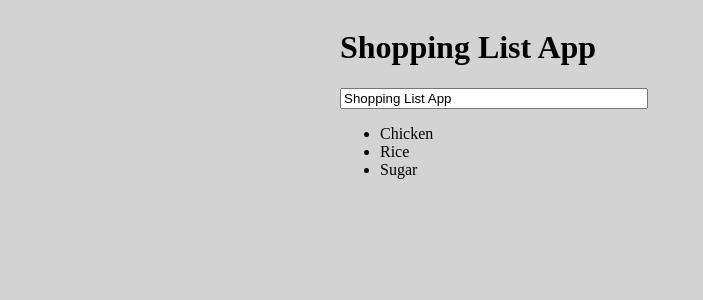
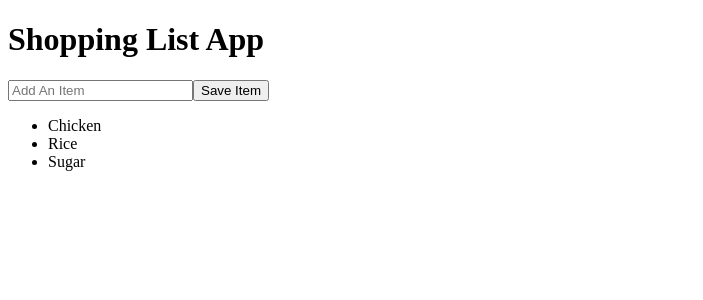
Before and after one commit to silvamha/Shopping-List-Solo-Project1, a Vue app: page / in a window 1280 px wide. Shown: the top 300 px of the page, without its empty margins (0-703 px from the left). Built offline with nearby package versions, Linux system fonts and the light colour scheme.

Commit message:
Add input field and button to add items to the shopping list

```diff
--- a/src/App.vue
+++ b/src/App.vue
@@ -1,6 +1,7 @@
 <template>
   <h1>{{ header }}</h1>
-  <input type="text" v-model="header" />
+  <input type="text" placeholder="Add An Item" v-model="newItem" @keyup.enter="items.push(newItem)"/>
+  <button class="btn" @click="items.push(newItem)">Save Item</button>
   <ul>
     <li v-for="item in items">{{ item }}</li>
   </ul>
@@ -12,6 +13,7 @@ export default {
   data() {
     return {
       header: "Shopping List App",
+      newItem:[],
       items: [
         'Chicken',
         'Rice',
@@ -19,10 +21,15 @@ export default {
       ]
     }
   },
+  methods:{
+    addItems(){
+
+    }
+  }
 }
 </script>
 
-<style>
+<!-- <style>
 body {
   background-color: lightgray;
 }
@@ -40,4 +47,4 @@ input {
   height: 600px;
   width: 600px;
 }
-</style>
+</style> -->
```
